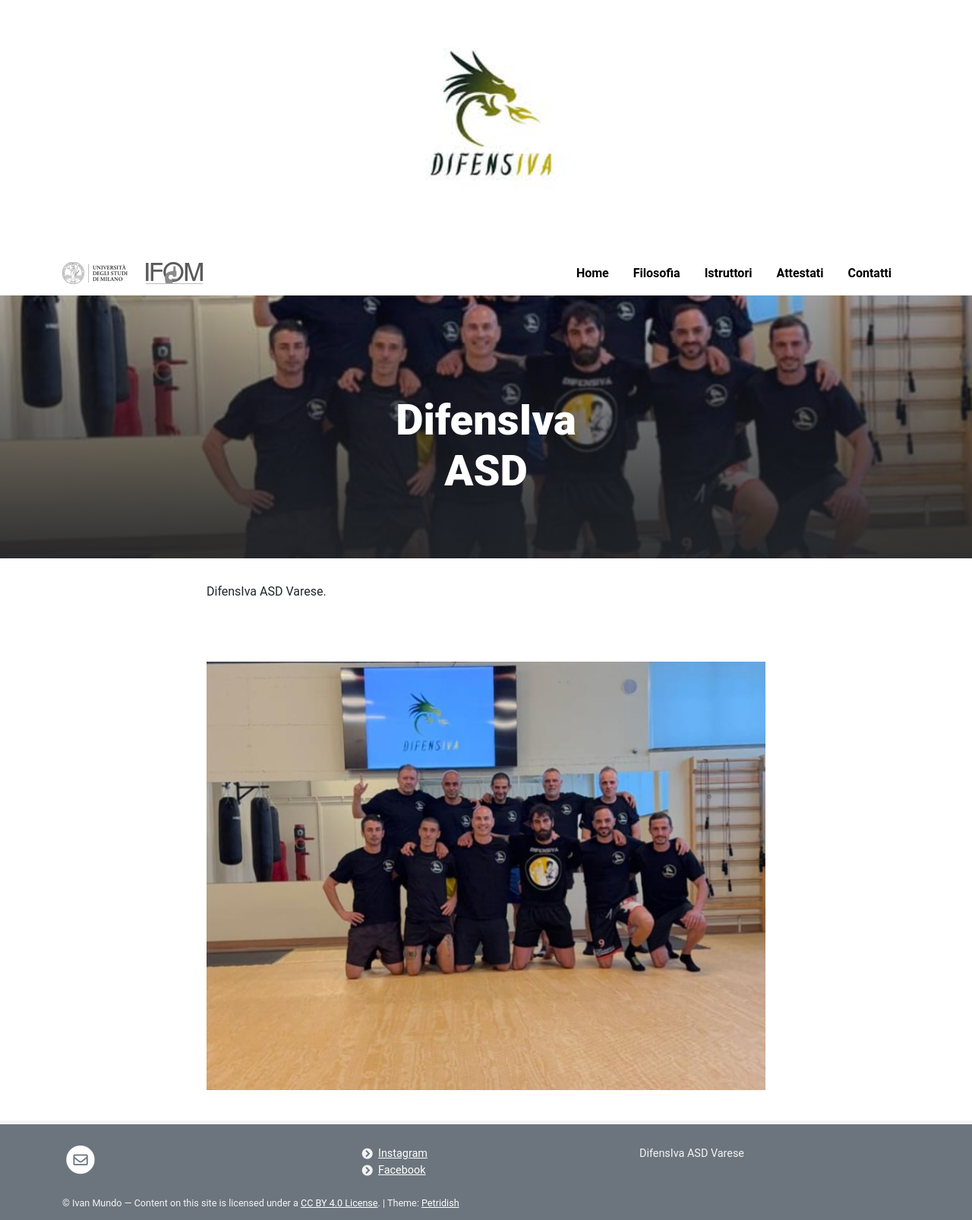
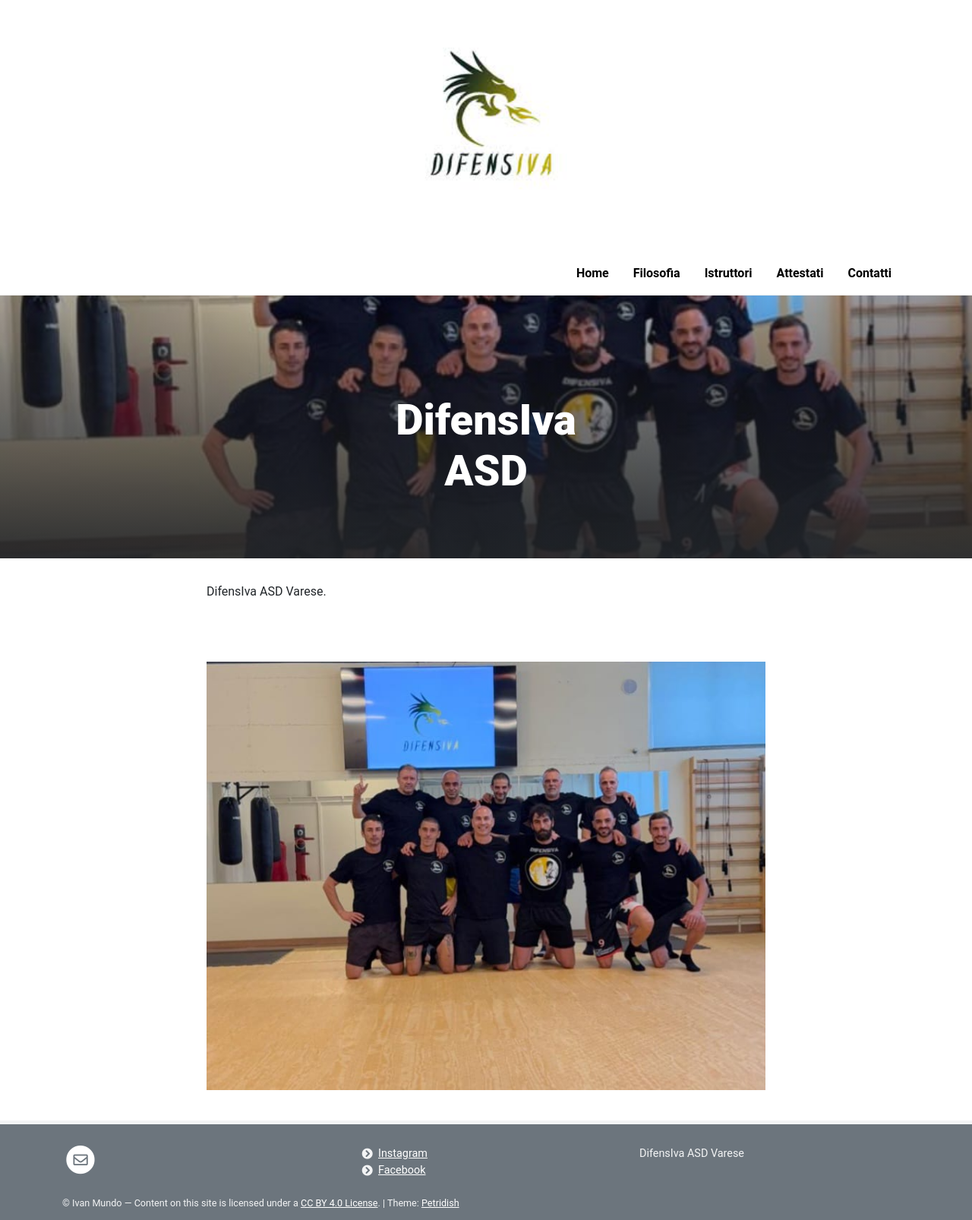
Before and after one commit to difensiva-varese/difensiva, a Jekyll site: the page built from pages/home.md, in a window 1280 px wide. Shown: the whole page at 76% size. Built offline with Jekyll 4.4.1, drawn with Linux system fonts in a browser that asks for light colours.

Commit message:
Update navbar.html

```diff
--- a/_includes/navbar.html
+++ b/_includes/navbar.html
@@ -9,13 +9,7 @@
 <nav class="navbar navbar-expand-lg navbar-light bg-white" id="main-nav">
   <div class="container">
 
-    <!-- LOGHI Unimi e IFOM come nel vecchio navbar -->
-    <a class="navbar-brand d-flex align-items-center" href="https://www.unimi.it/en" target="_blank">
-      <img src="/images/logoUNIMI60grey.png" class="me-2" height="30">
-    </a>
-    <a class="navbar-brand d-flex align-items-center" href="https://www.ifom.eu/en" target="_blank">
-      <img src="/images/logoIFOM60grey.png" class="me-2" height="30">
-    </a>
+
 
     <!-- Toggler per dispositivi mobili -->
     {% if site.data.navigation %}
@@ -56,3 +50,6 @@
     {% endif %}
   </div>
 </nav>
+
+<script src="https://cdn.jsdelivr.net/npm/bootstrap@5.3.0/dist/js/bootstrap.bundle.min.js"></script>
+</body>
```
